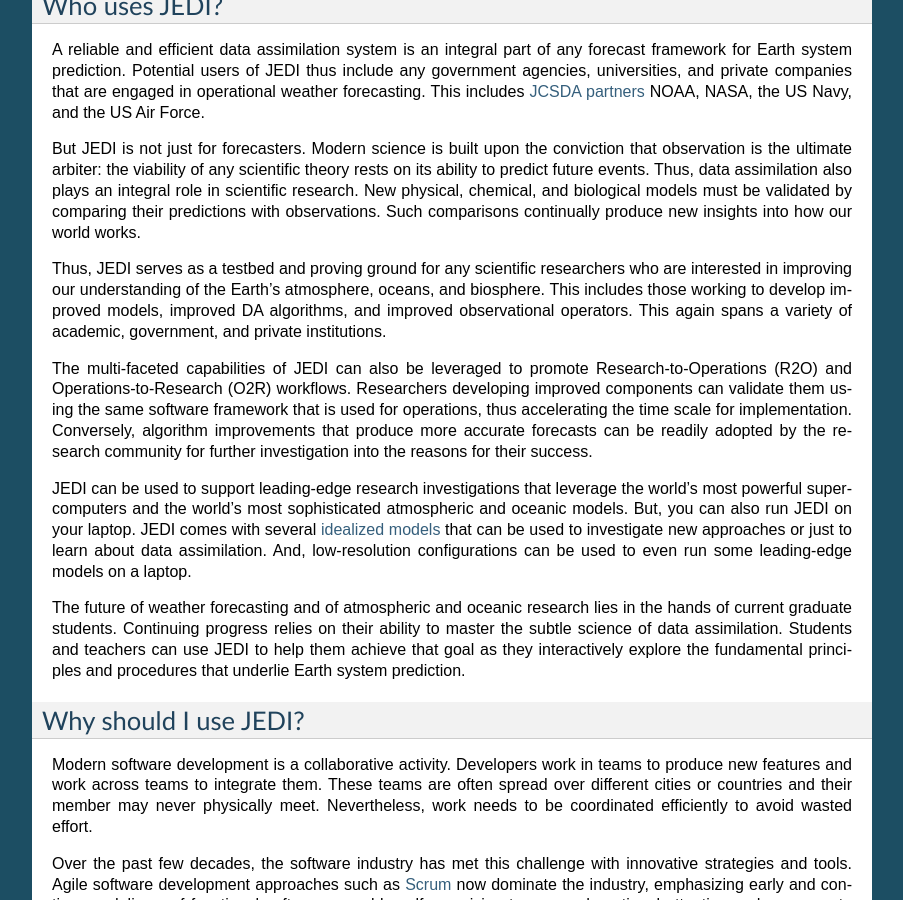
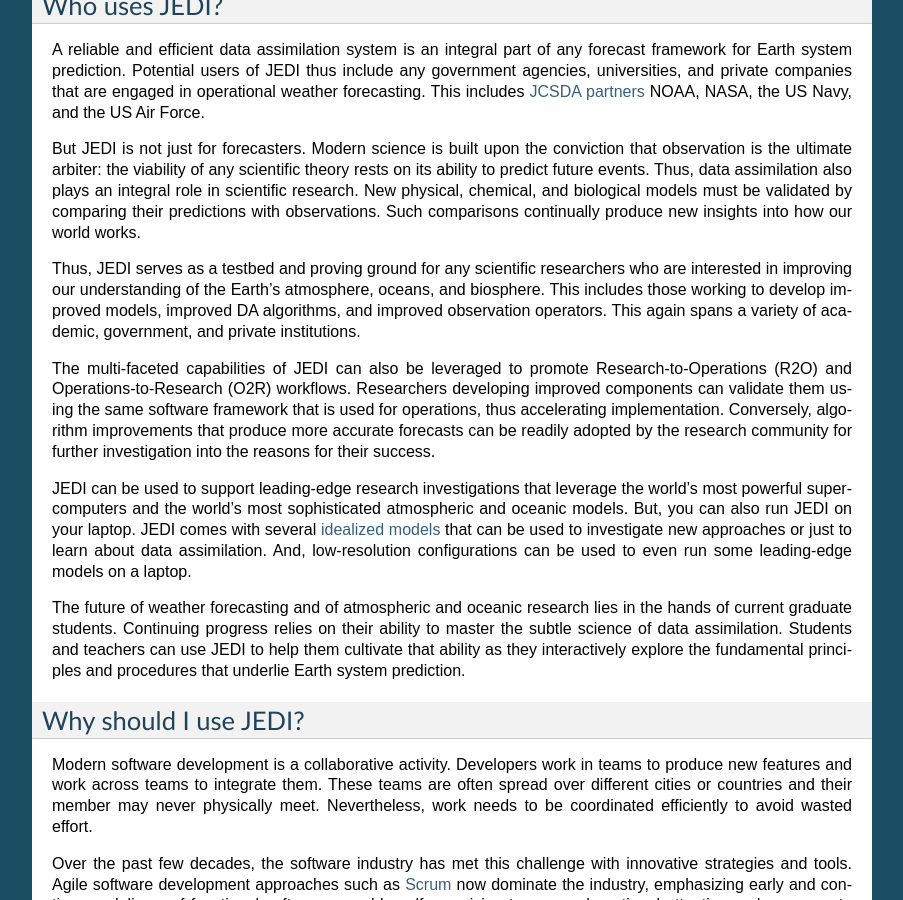
Before and after one commit to JCSDA/jedi-docs, a Sphinx documentation site: the page built from docs/overview/what.rst, in a window 1280 px wide and 900 px high, scrolled down 480 px. Shown: the whole window, without its empty margins (198-1101 px from the left). Built offline with Sphinx 7.4.7, drawn with Linux system fonts in a browser that asks for light colours.

Commit message:
wording tweaks

```diff
--- a/docs/overview/what.rst
+++ b/docs/overview/what.rst
@@ -18,13 +18,13 @@
 
 But JEDI is not just for forecasters.  Modern science is built upon the conviction that observation is the ultimate arbiter: the viability of any scientific theory rests on its ability to predict future events.  Thus, data assimilation also plays an integral role in scientific research.  New physical, chemical, and biological models must be validated by comparing their predictions with observations.  Such comparisons continually produce new insights into how our world works.
 
-Thus, JEDI serves as a testbed and proving ground for any scientific researchers who are interested in improving our understanding of the Earth's atmosphere, oceans, and biosphere.  This includes those working to develop improved models, improved DA algorithms, and improved observational operators.  This again spans a variety of academic, government, and private institutions.
+Thus, JEDI serves as a testbed and proving ground for any scientific researchers who are interested in improving our understanding of the Earth's atmosphere, oceans, and biosphere.  This includes those working to develop improved models, improved DA algorithms, and improved observation operators.  This again spans a variety of academic, government, and private institutions.
 
-The multi-faceted capabilities of JEDI can also be leveraged to promote Research-to-Operations (R2O) and Operations-to-Research (O2R) workflows.  Researchers developing improved components can validate them using the same software framework that is used for operations, thus accelerating the time scale for implementation.  Conversely, algorithm improvements that produce more accurate forecasts can be readily adopted by the research community for further investigation into the reasons for their success.
+The multi-faceted capabilities of JEDI can also be leveraged to promote Research-to-Operations (R2O) and Operations-to-Research (O2R) workflows.  Researchers developing improved components can validate them using the same software framework that is used for operations, thus accelerating implementation.  Conversely, algorithm improvements that produce more accurate forecasts can be readily adopted by the research community for further investigation into the reasons for their success.
 
 JEDI can be used to support leading-edge research investigations that leverage the world's most powerful supercomputers and the world's most sophisticated atmospheric and oceanic models.  But, you can also run JEDI on your laptop.  JEDI comes with several :doc:`idealized models <../jedi-components/oops/toy-models>` that can be used to investigate new approaches or just to learn about data assimilation.  And, low-resolution configurations can be used to even run some leading-edge models on a laptop.
 
-The future of weather forecasting and of atmospheric and oceanic research lies in the hands of current graduate students.  Continuing progress relies on their ability to master the subtle science of data assimilation.  Students and teachers can use JEDI to help them achieve that goal as they interactively explore the fundamental principles and procedures that underlie Earth system prediction.
+The future of weather forecasting and of atmospheric and oceanic research lies in the hands of current graduate students.  Continuing progress relies on their ability to master the subtle science of data assimilation.  Students and teachers can use JEDI to help them cultivate that ability as they interactively explore the fundamental principles and procedures that underlie Earth system prediction.
 
 Why should I use JEDI?
 ----------------------
```
